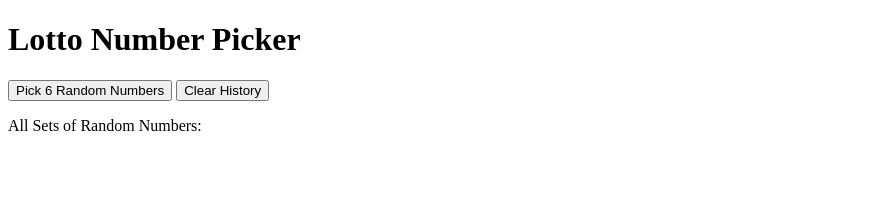
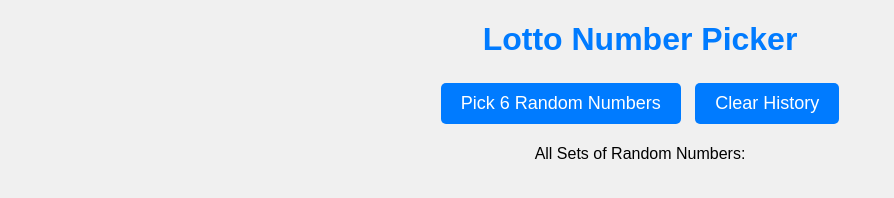
Before and after one commit to kandekore/lottonumbers, a plain HTML site: page index.html in a window 1280 px wide. Shown: the whole page, without its empty margins (0-894 px from the left). Drawn offline with Linux system fonts and the light colour scheme.

Commit message:
add styling

```diff
--- a/index.html
+++ b/index.html
@@ -2,6 +2,38 @@
 <html>
 <head>
   <title>Lotto Number Picker</title>
+  <style>
+    body {
+      font-family: Arial, sans-serif;
+      text-align: center;
+      background-color: #f0f0f0;
+    }
+    h1 {
+      color: #007bff;
+      margin-bottom: 20px;
+    }
+    button {
+      background-color: #007bff;
+      color: #fff;
+      font-size: 18px;
+      border: none;
+      padding: 10px 20px;
+      margin: 5px;
+      cursor: pointer;
+      border-radius: 5px;
+    }
+    button:hover {
+      background-color: #0056b3;
+    }
+    #randomNumberList {
+      list-style: none;
+      padding: 0;
+    }
+    li {
+      font-size: 18px;
+      margin-bottom: 5px;
+    }
+  </style>
 </head>
 <body>
   <h1>Lotto Number Picker</h1>
```
